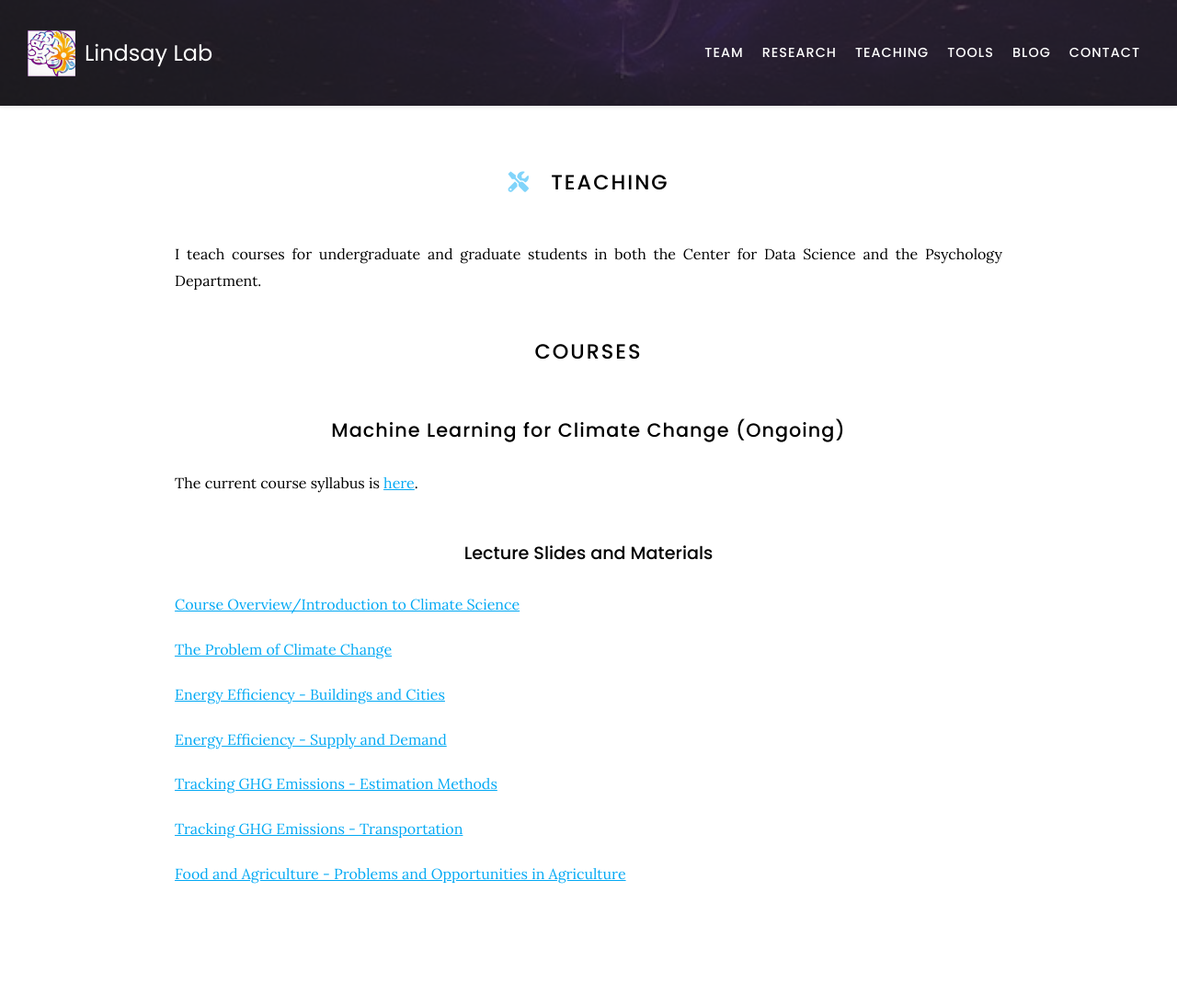
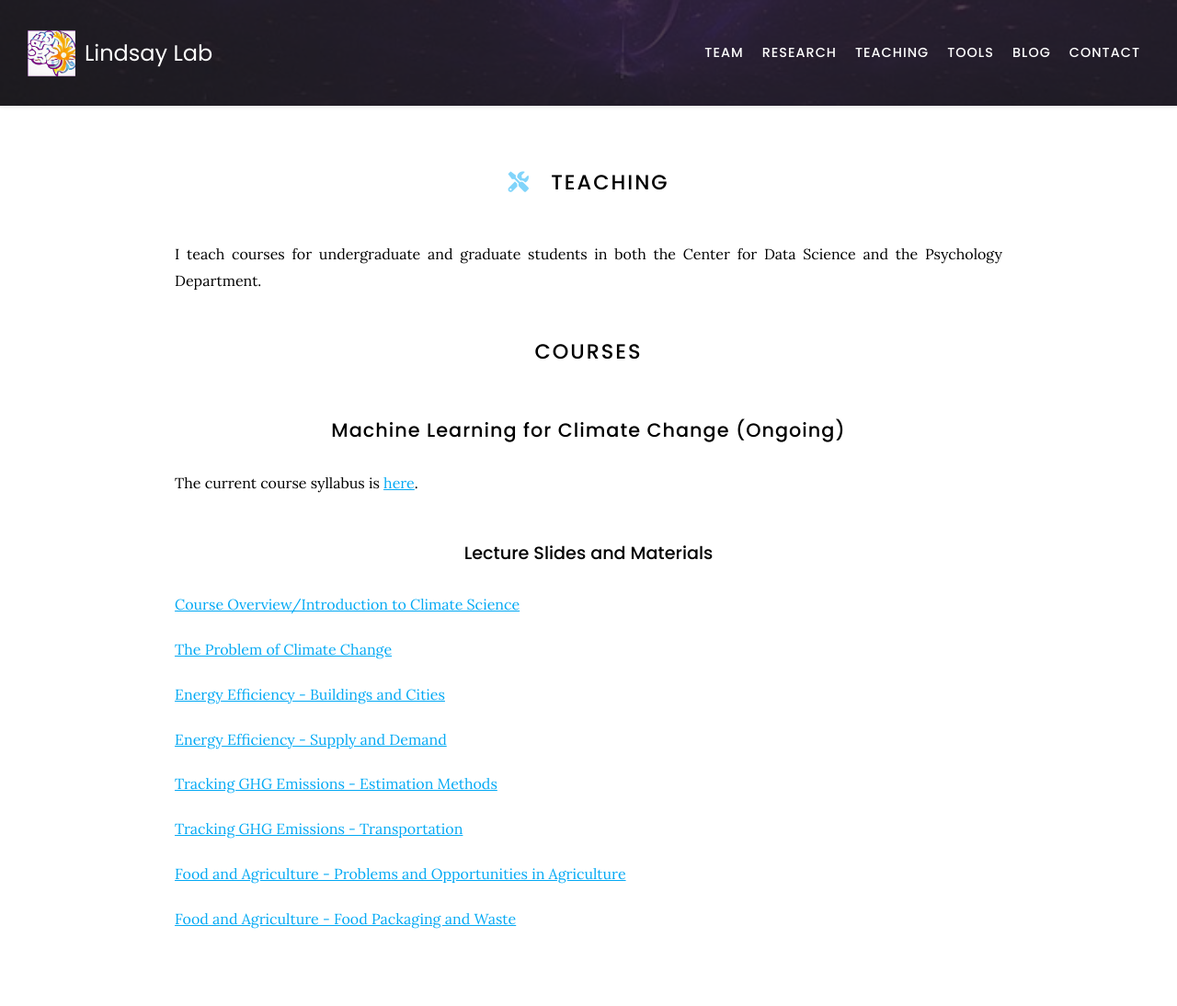
Before and after one commit to Lindsay-Lab/lindsay-lab.github.io, a Jekyll site: the page built from teaching/index.md, in a window 1280 px wide. Shown: the whole page at 92% size. Built offline with Jekyll 4.4.1, drawn with Linux system fonts in a browser that asks for light colours; nearby versions of some CDN libraries; before the commit the page ends 1045 px from its top, so only the background shows below that.

Commit message:
Update index.md

```diff
--- a/teaching/index.md
+++ b/teaching/index.md
@@ -29,6 +29,8 @@ The current course syllabus is [here](https://lindsay-lab.github.io/ClimateML_Le
 
 [Food and Agriculture - Problems and Opportunities in Agriculture](https://lindsay-lab.github.io/ClimateML_Lectures/Food%20and%20Agriculture%20Emissions.pdf)
 
+[Food and Agriculture - Food Packaging and Waste](https://lindsay-lab.github.io/ClimateML_Lectures/Food%20production%20and%20waste.pdf)
+
 <!--{% include search-info.html %}
 
 {% include section.html %}
```
